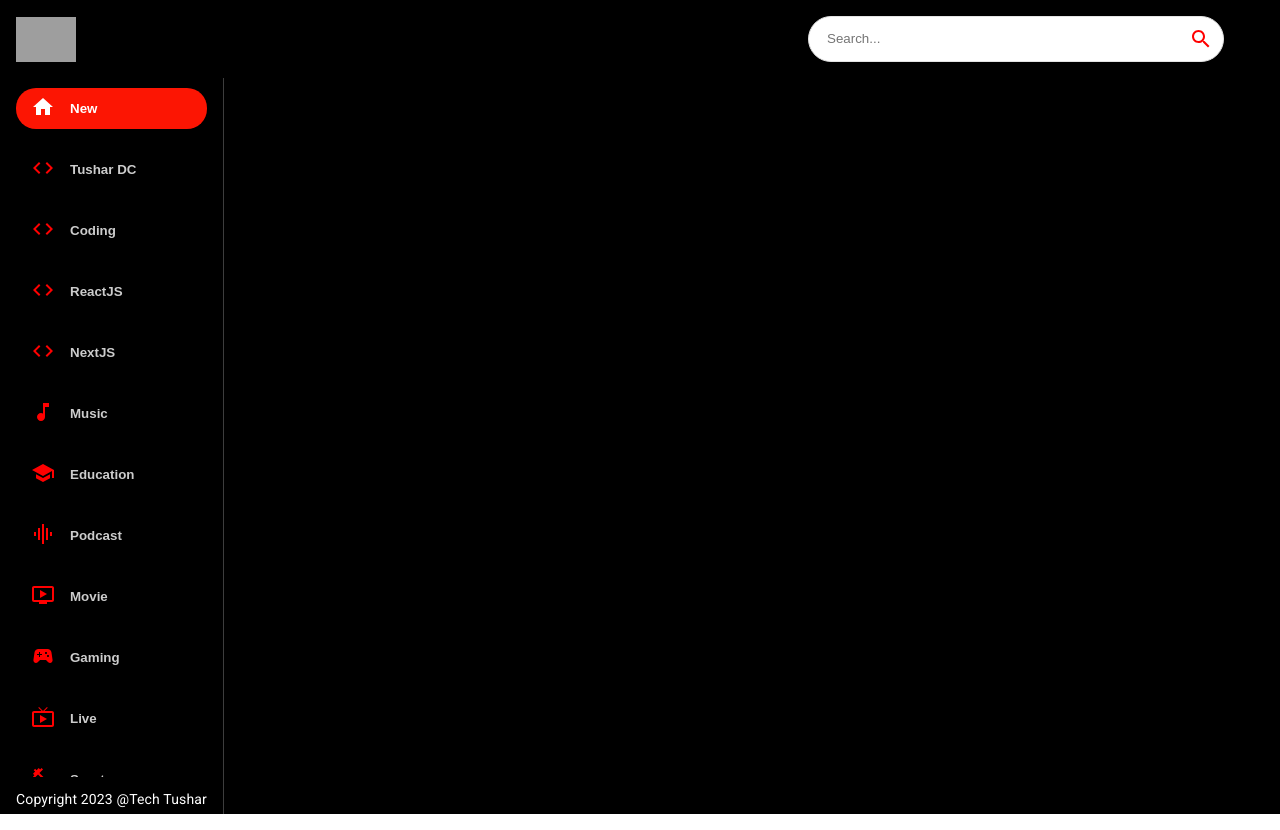
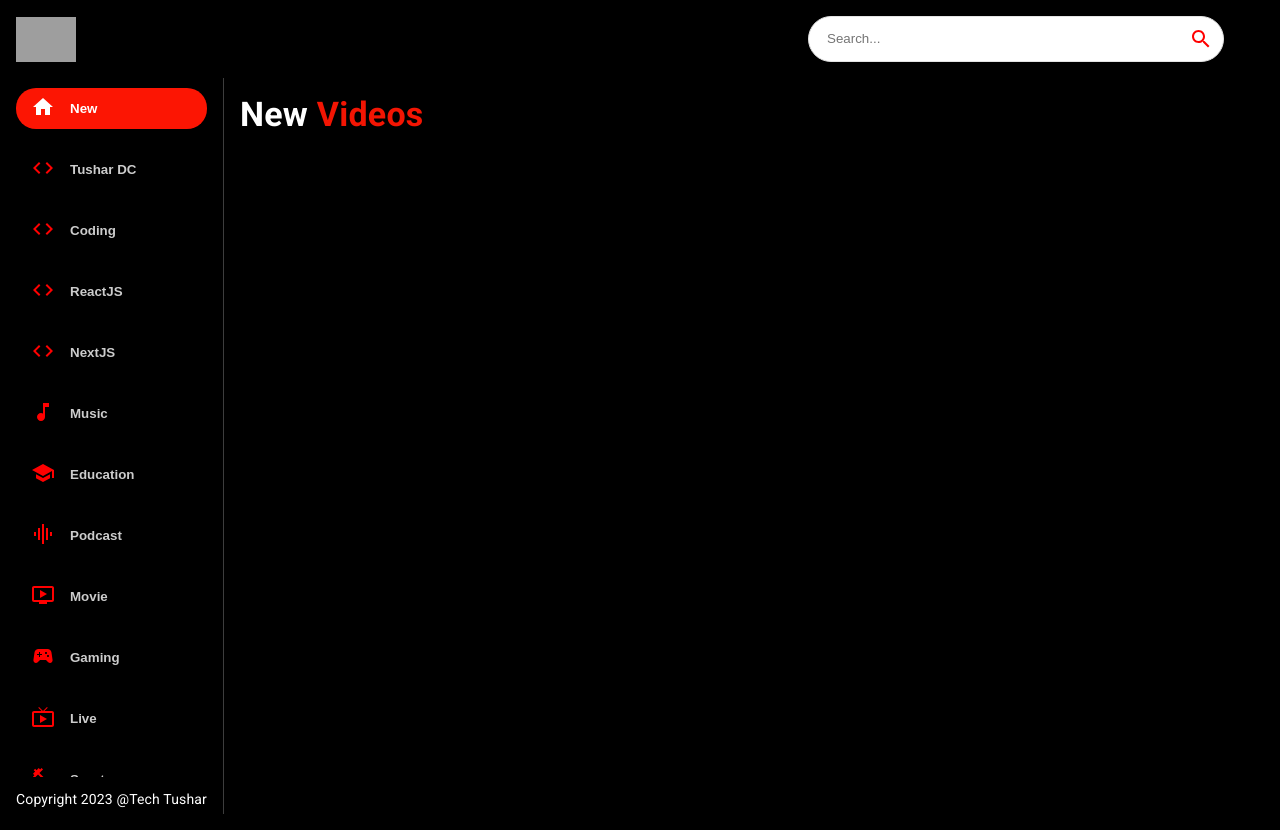
Before and after one commit to tusharchemate/youtube_clone, a React (Create React App) app: page / in a window 1280 px wide. Built offline with nearby package versions, Linux system fonts and the light colour scheme; grey boxes are pictures that could not be loaded.

Commit message:
added videos to feed

```diff
--- a/src/components/Feed.jsx
+++ b/src/components/Feed.jsx
@@ -1,6 +1,7 @@
 import { Box, Stack, Typography } from '@mui/material';
 import React from 'react';
 import Sidebar from './Sidebar';
+import Videos from './Videos';
 
 // here we are showing feed with the side bar and typography
 const Feed = () => {
@@ -22,6 +23,20 @@
           Copyright 2023 @Tech Tushar
         </Typography>
       </Box>
+
+      <Box p={2} sx={{ height: '90vh', flex: 2, overFlowY: 'auto' }}>
+        <Typography
+          variant="h4"
+          fontWeight="bold"
+          mb={2}
+          sx={{ color: 'white' }}
+        >
+          New <span style={{ color: '#F31503' }}>Videos</span>
+        </Typography>
+
+        {/* added video componet to render videos */}
+        <Videos videos={[]} />
+      </Box>
     </Stack>
   );
 };
--- /dev/null
+++ b/src/components/Videos.jsx
@@ -0,0 +1,9 @@
+import React from 'react'
+
+function Videos() {
+  return (
+    <div>Videos</div>
+  )
+}
+
+export default Videos
--- a/src/components/index.js
+++ b/src/components/index.js
@@ -5,3 +5,4 @@
 export { default as ChannelDetails } from './ChannelDetails';
 export { default as SearchBar } from './SearchBar';
 export { default as Sidebar } from './Sidebar';
+export { default as Videos } from './Videos';
```
